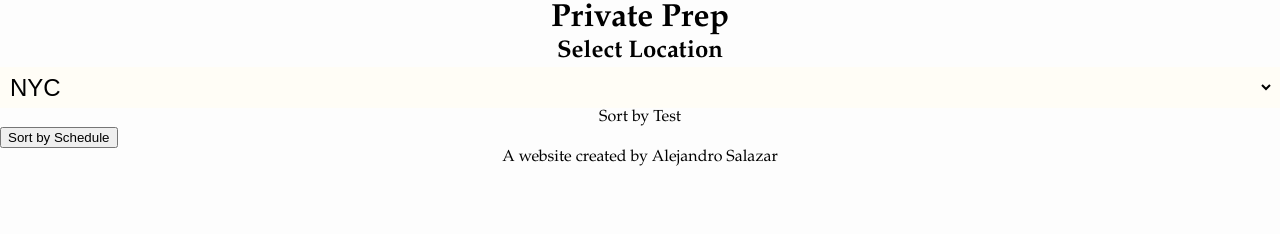
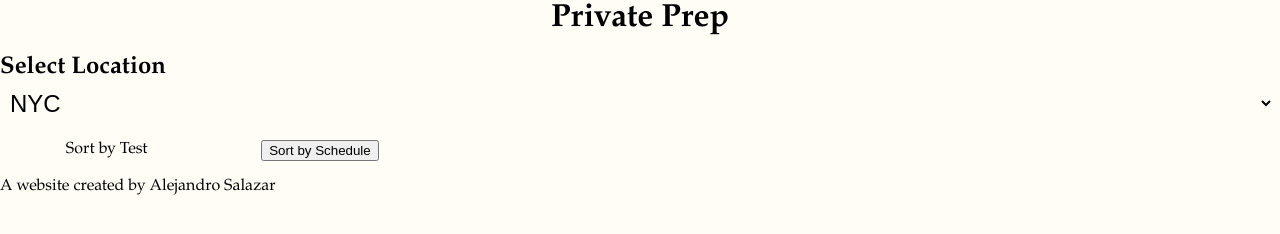
Before and after one commit to aasalazar23/PP, a website: page index.html in a window 1280 px wide. Drawn offline with Linux system fonts and the light colour scheme.

Commit message:
formatting to make it look a little nicer

```diff
--- a/css/main.scss
+++ b/css/main.scss
@@ -21,18 +21,48 @@
   h1, h2, h3, p {
       color: black;
       font-family: $font-stack;
-      text-align: center;
-      }
+  }
+  h1, h3 {
+    text-align: center;
+  }
   a {
     text-decoration: none;
   }
 
   body {
-    background-color: $background-color;
+    background-color: $main-color;
+    display: grid;
+    grid-row-gap: 2vh;
+    grid-template-areas:
+    "header"
+    "locations"
+    "sort"
+    "main"
+    "footer";
+
+  }
+  header {
+    grid-area: header;
+  }
+  #locations {
+    grid-area: locations;
+    background-color: $main-color;
+  }
+  #sort {
+    grid-area: sort;
+    background-color: $main-color;
+    display: grid;
+    grid-template-columns: 1fr 1fr;
+    max-height: 100px;
+    justify-items: center;
+  }
+  main {
+      background-color: $main-color;
+      grid-area: main;
   }
 
-  main {
-      background-color: $main-color;
+  footer {
+    grid-area: footer;
   }
 
   select {
@@ -60,14 +90,28 @@
 }
 .grid-cell {
   text-align: center;
+  background-color: white;
 }
 
 @media screen and (min-width: 600px) {
   #grid-header {
-    display: block;
+    display: grid;
+    font-weight: bold;
   }
   .grid-row {
     grid-template-columns: repeat(auto-fill, 25%);
     grid-template-rows: auto;
   }
 }
+
+@media screen and (min-width: 1000px) {
+  body {
+    grid-template-areas:
+    "header header"
+    "locations locations"
+    "sort main"
+    "footer footer";
+  grid-template-columns: 1fr 2fr;
+  };
+
+}
--- a/index.html
+++ b/index.html
@@ -17,14 +17,16 @@
       <h2>Select Location</h2>
       <select name="locations" id="locSelect"></select>
     </section>
-    <section id="sort">
-      <p>Sort by Test</p>
-      <div id="testTypes">
+    <aside id="sort">
+      <div id="testSort">
+        <p>Sort by Test</p>
+        <div id="testTypes">
+        </div>
       </div>
       <div id="sorting">
         <button id="scheduleSort" onclick="sortSchedule()">Sort by Schedule</button>
       </div>
-    </section>
+    </aside>
     <main>
         <h2 id="availTestsHead"></h2>
         <h3 id="testName"></h3>
```
Also changed, not shown: css/main.css, 1 other file.
